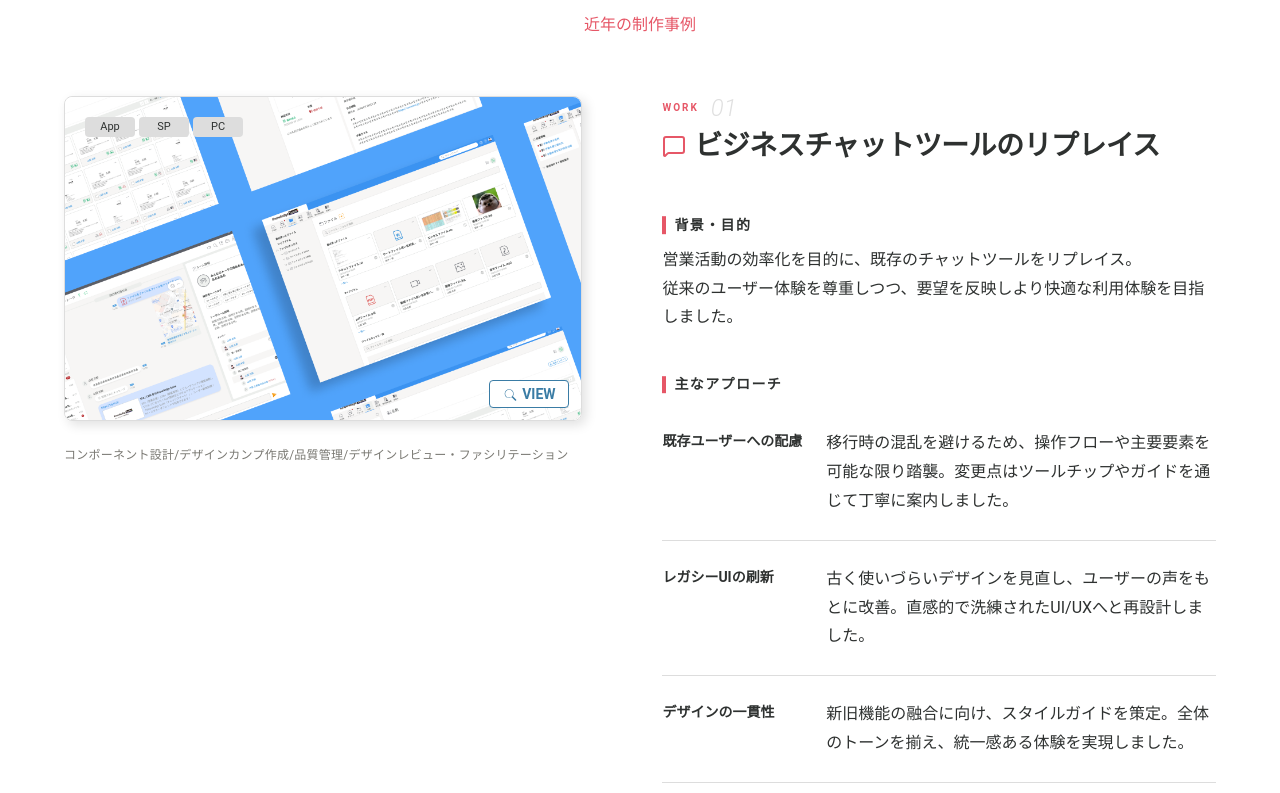
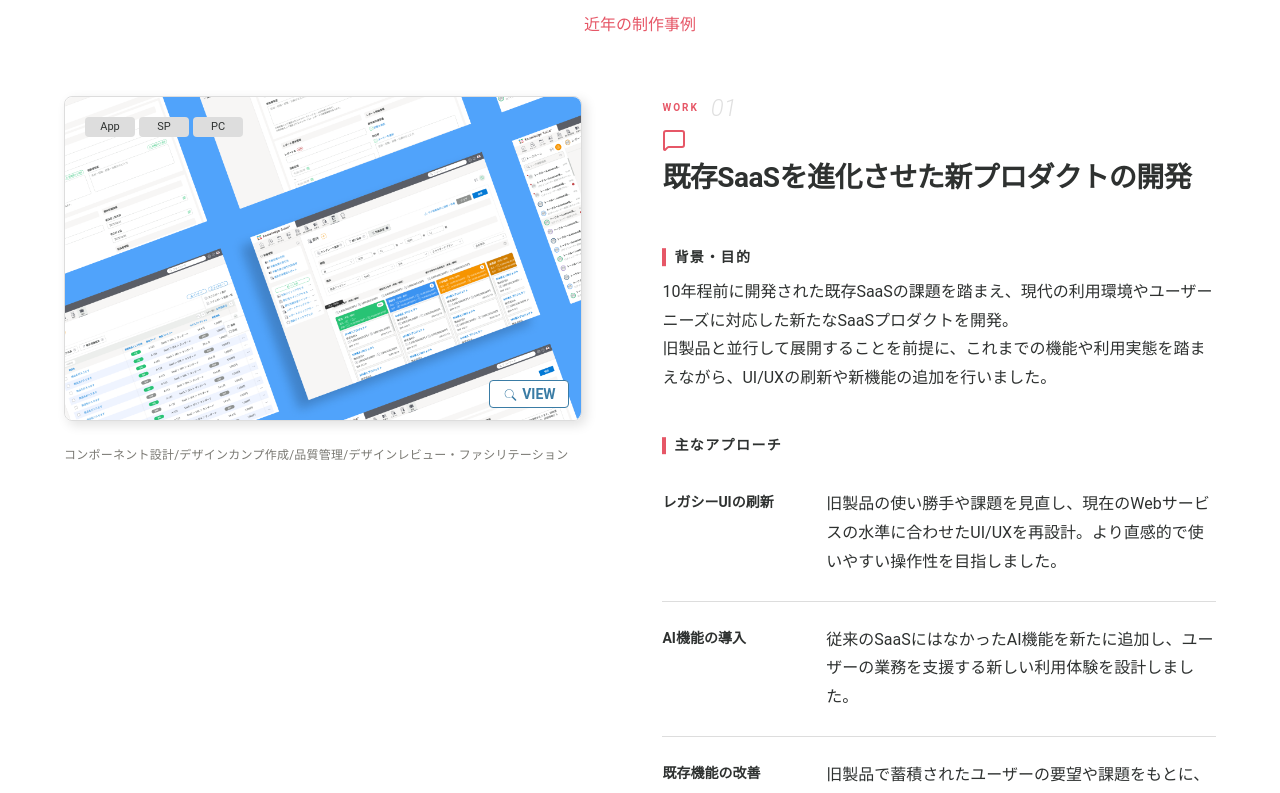
Before and after one commit to yogosakamoto45/portfolio_2026, a React (Vite) app: page / in a window 1280 px wide. Shown: the part 1547-2340 px from the top of the page. Built offline with nearby package versions, Linux system fonts and the light colour scheme.

Commit message:
チャットからSaaSに変更

```diff
--- a/src/components/Works.jsx
+++ b/src/components/Works.jsx
@@ -9,8 +9,8 @@ function Works() {
   const works = [
     {
       id: "01",
-      img: "img/thum-discus2.png",
-      imgLarge: "img/thum-discus_L.jpg",
+      img: "img/thum-ks-plus.png",
+      imgLarge: "img/thum-ks-plus_L.jpg",
       categories: ["App", "SP", "PC"],
       charge: "コンポーネント設計/デザインカンプ作成/品質管理/デザインレビュー・ファシリテーション",
       icon: (
@@ -18,16 +18,16 @@ function Works() {
           <path d="M22 17a2 2 0 0 1-2 2H6.828a2 2 0 0 0-1.414.586l-2.202 2.202A.71.71 0 0 1 2 21.286V5a2 2 0 0 1 2-2h16a2 2 0 0 1 2 2z"></path>
         </svg>
       ),
-      title: "ビジネスチャットツールのリプレイス",
+      title: "既存SaaSを進化させた新プロダクトの開発",
       bg: "背景・目的",
       bgTxt: [
-        "営業活動の効率化を目的に、既存のチャットツールをリプレイス。",
-        "従来のユーザー体験を尊重しつつ、要望を反映しより快適な利用体験を目指しました。",
+        "10年程前に開発された既存SaaSの課題を踏まえ、現代の利用環境やユーザーニーズに対応した新たなSaaSプロダクトを開発。",
+        "旧製品と並行して展開することを前提に、これまでの機能や利用実態を踏まえながら、UI/UXの刷新や新機能の追加を行いました。",
       ],
       approach: [
-        { th: "既存ユーザーへの配慮", td: "移行時の混乱を避けるため、操作フローや主要要素を可能な限り踏襲。変更点はツールチップやガイドを通じて丁寧に案内しました。" },
-        { th: "レガシーUIの刷新", td: "古く使いづらいデザインを見直し、ユーザーの声をもとに改善。直感的で洗練されたUI/UXへと再設計しました。" },
-        { th: "デザインの一貫性", td: "新旧機能の融合に向け、スタイルガイドを策定。全体のトーンを揃え、統一感ある体験を実現しました。" },
+        { th: "レガシーUIの刷新", td: "旧製品の使い勝手や課題を見直し、現在のWebサービスの水準に合わせたUI/UXを再設計。より直感的で使いやすい操作性を目指しました。" },
+        { th: "AI機能の導入", td: "従来のSaaSにはなかったAI機能を新たに追加し、ユーザーの業務を支援する新しい利用体験を設計しました。" },
+        { th: "既存機能の改善", td: "旧製品で蓄積されたユーザーの要望や課題をもとに、既存機能の操作性や情報構成を見直し、より効率的に利用できるよう改善しました。" },
       ],
       link: "https://www.bluetec.co.jp/ksplus/",
       rev: false,
```
Also changed, not shown: public/img/thum-ks-plus.png (added), public/img/thum-ks-plus_L.jpg (added).
